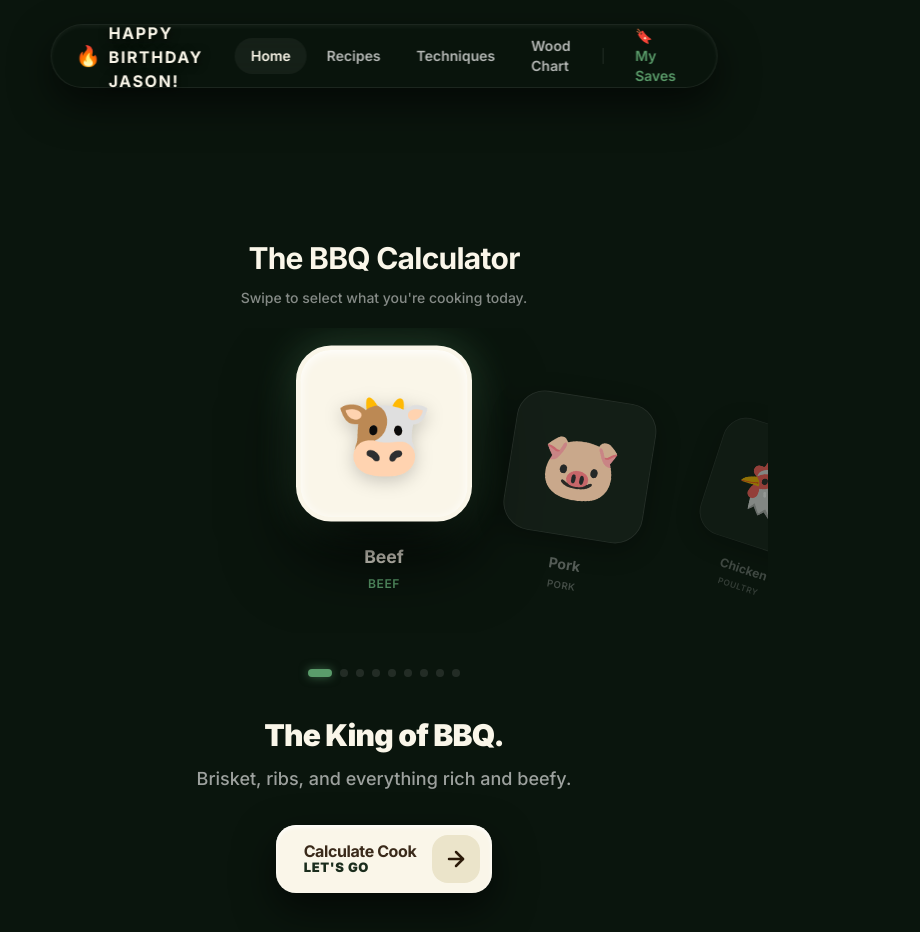
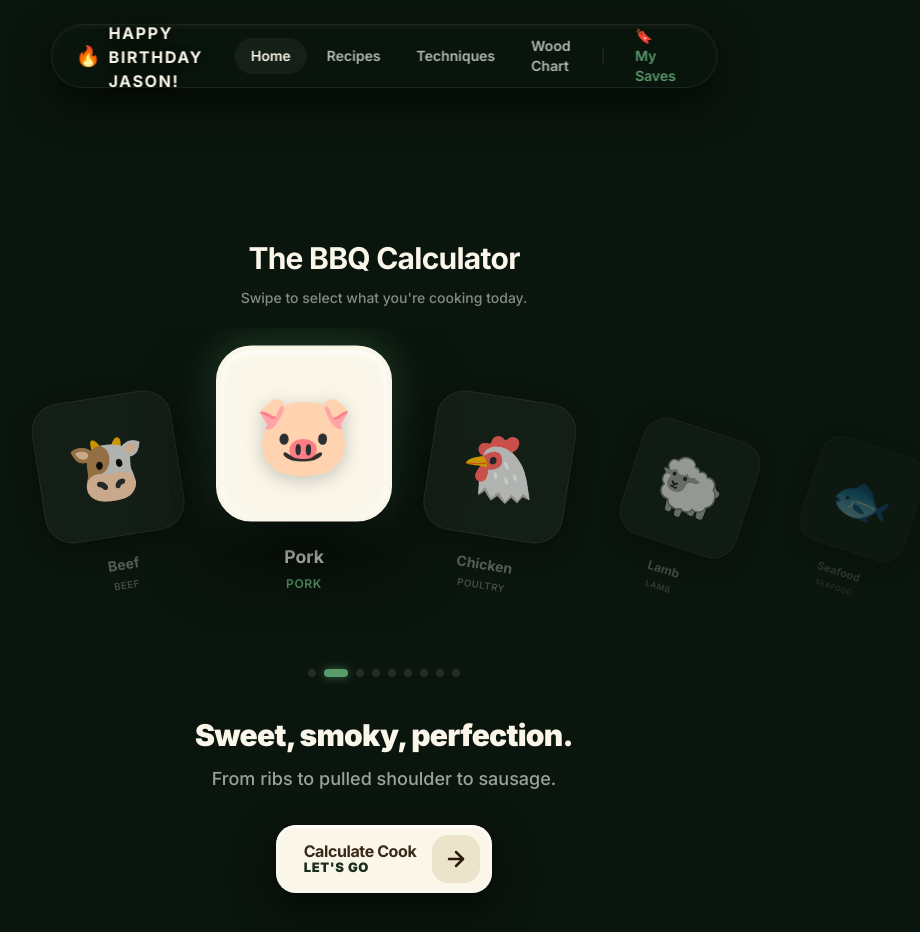
Before and after one commit to shoomacca/bbq-calculator, a Next.js app: page / in a window 1280 px wide. Shown: the top 932 px of the page, without its empty margins (256-1176 px from the left). Built offline with nearby package versions, Linux system fonts and the light colour scheme.

Commit message:
fix: unconstrained full-width carousel on desktop with drag-click suppression

```diff
--- a/components/calculator/ScrollCarousel.tsx
+++ b/components/calculator/ScrollCarousel.tsx
@@ -30,11 +30,13 @@ export default function ScrollCarousel({
   const containerRef = useRef<HTMLDivElement>(null);
   const itemRefs = useRef<(HTMLDivElement | null)[]>([]);
   const [centeredIdx, setCenteredIdx] = useState(0);
+  const centeredIdxRef = useRef(0);
 
   // Mouse drag state
   const [isDragging, setIsDragging] = useState(false);
   const startX = useRef(0);
   const scrollLeft = useRef(0);
+  const hasDragged = useRef(false);
 
   useEffect(() => {
     if (onChange && items[centeredIdx]) {
@@ -57,6 +59,7 @@ export default function ScrollCarousel({
         closestIdx = i;
       }
     });
+    centeredIdxRef.current = closestIdx;
     setCenteredIdx(closestIdx);
   }, []);
 
@@ -93,7 +96,7 @@ export default function ScrollCarousel({
       {/* Carousel track */}
       <div
         ref={containerRef}
-        className="flex overflow-x-auto gap-4 py-10 no-scrollbar select-none"
+        className="flex overflow-x-auto gap-4 py-10 no-scrollbar select-none w-screen relative left-[50%] right-[50%] -ml-[50vw] -mr-[50vw]"
         style={{
           scrollSnapType: isDragging ? 'none' : 'x mandatory', // Disable snap during drag
           paddingLeft: 'calc(50% - 80px)',
@@ -102,22 +105,29 @@ export default function ScrollCarousel({
         onMouseDown={(e) => {
           if (!containerRef.current) return;
           setIsDragging(true);
+          hasDragged.current = false;
           startX.current = e.pageX - containerRef.current.offsetLeft;
           scrollLeft.current = containerRef.current.scrollLeft;
         }}
         onMouseLeave={() => {
           setIsDragging(false);
-          setCenteredIdx(prev => prev);
         }}
         onMouseUp={() => {
           setIsDragging(false);
-          setCenteredIdx(prev => prev);
+          // Snap strictly to closest element gracefully
+          const el = itemRefs.current[centeredIdxRef.current];
+          if (el) {
+            el.scrollIntoView({ behavior: 'smooth', block: 'nearest', inline: 'center' });
+          }
         }}
         onMouseMove={(e) => {
           if (!isDragging || !containerRef.current) return;
           e.preventDefault();
           const x = e.pageX - containerRef.current.offsetLeft;
           const walk = (x - startX.current) * 2; // Scroll-fast
+          if (Math.abs(walk) > 10) {
+            hasDragged.current = true;
+          }
           containerRef.current.scrollLeft = scrollLeft.current - walk;
         }}
       >
@@ -132,7 +142,12 @@ export default function ScrollCarousel({
             <div
               key={item.id}
               ref={(el) => { itemRefs.current[i] = el; }}
-              onClick={() => {
+              onClick={(e) => {
+                if (hasDragged.current) {
+                  e.preventDefault();
+                  e.stopPropagation();
+                  return;
+                }
                 if (isCenter) {
                   onSelect(item.id);
                 } else {
```
